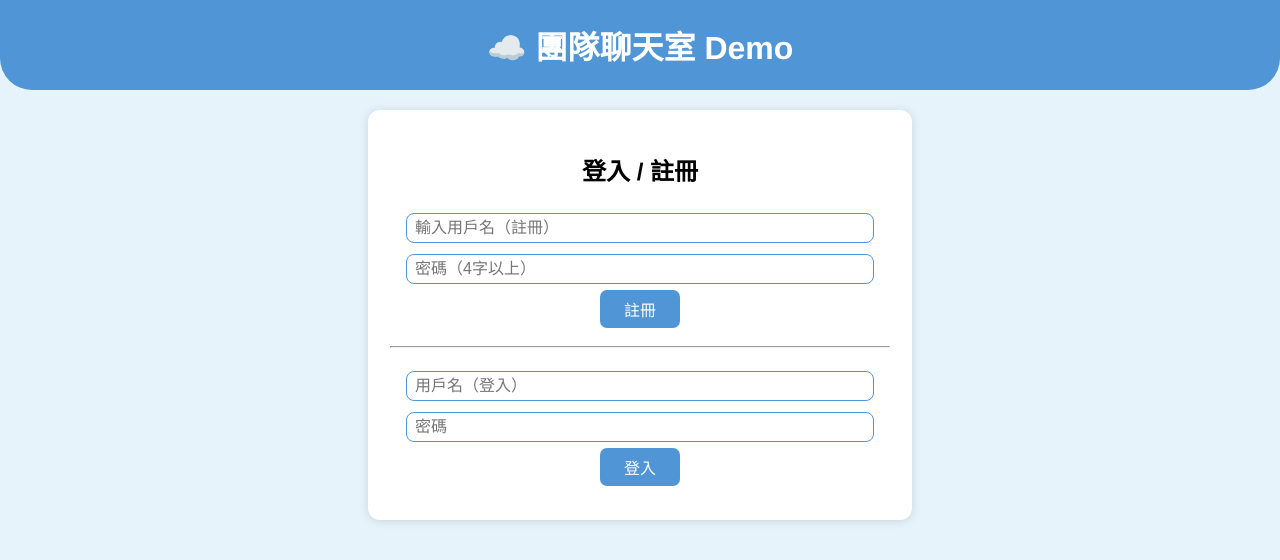
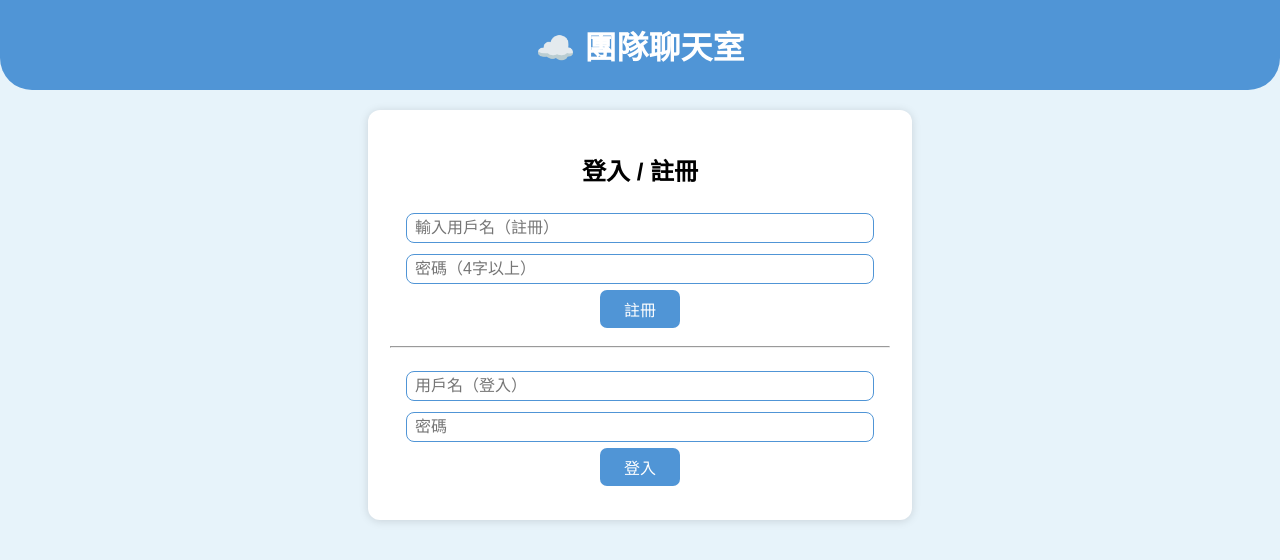
Before and after one commit to vtc240214948-ctrl/WebApp.github.io, a plain HTML site: page index.html in a window 1280 px wide. Drawn offline with Linux system fonts and the light colour scheme.

Commit message:
Update index.html

```diff
--- a/index.html
+++ b/index.html
@@ -2,7 +2,7 @@
 <html lang="zh-Hant">
 <head>
   <meta charset="UTF-8">
-  <title>簡易聊天室 (Demo)</title>
+  <title>簡易聊天室 </title>
   <meta name="viewport" content="width=device-width,initial-scale=1">
   <style>
     body { font-family: 'Helvetica Neue', 'Microsoft JhengHei', sans-serif; background: #e7f3fa; margin:0;}
@@ -26,7 +26,7 @@
   </style>
 </head>
 <body>
-  <h1>☁️ 團隊聊天室 Demo</h1>
+  <h1>☁️ 團隊聊天室 </h1>
   <div class="wrapper">
     <div class="login" id="login-panel">
       <h2>登入 / 註冊</h2>
```
